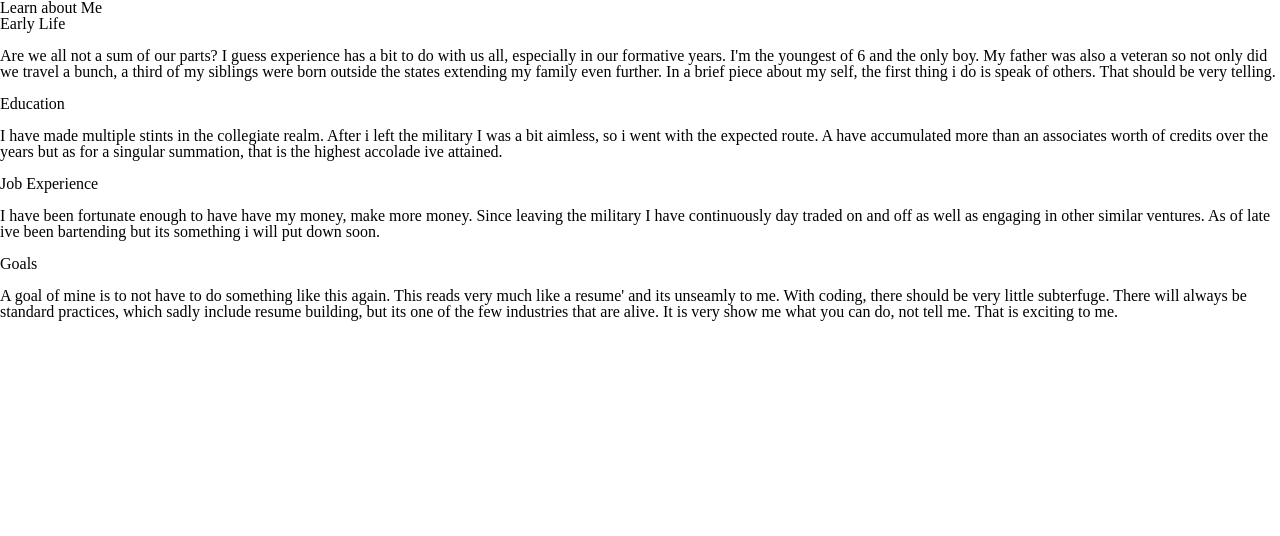
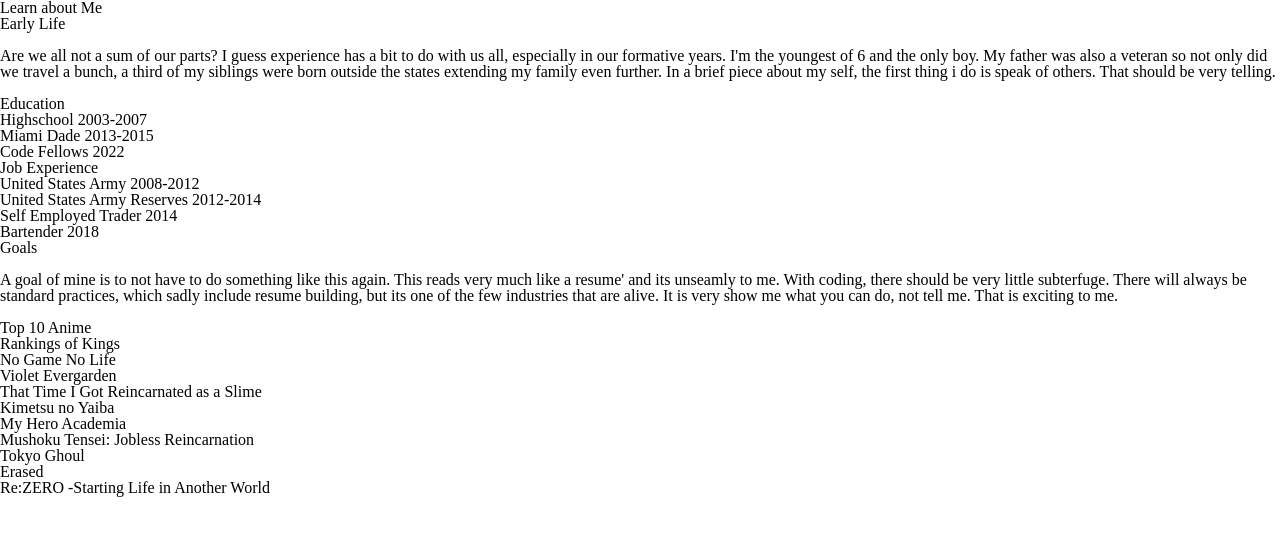
Before and after one commit to tempusedax/About-Me, a plain HTML site: page index.html in a window 1280 px wide. Drawn offline with Linux system fonts and the light colour scheme.

Commit message:
included additioned lists

```diff
--- a/index.html
+++ b/index.html
@@ -18,23 +18,42 @@
         </p><br>
 
         <h2>Education</h2>
-        <p><br>
-            I have made multiple stints in the collegiate realm. After i left the military I was a bit aimless, so i went with the expected route. A have accumulated more than an associates worth of credits over the years but as for a singular summation, that is the highest accolade ive attained.
-        </p><br>
+        <ul>
+            <li>Highschool 2003-2007</li>
+            <li>Miami Dade 2013-2015</li>
+            <li>Code Fellows 2022</li>
+        </ul>
+
+
 
         <h2>Job Experience</h2>
-        <p><br>
-            I have been fortunate enough to have have my money, make more money. Since leaving the military I have continuously day traded on and off as well as engaging in other similar ventures. As of late ive been bartending but its something i will put down soon.
-        </p><br>
+        <ul>
+            <li>United States Army 2008-2012</li>
+            <li>United States Army Reserves 2012-2014</li>
+            <li>Self Employed Trader 2014</li>
+            <li>Bartender 2018</li>
+        </ul>
 
         <h2>Goals</h2>
         <p><br>
             A goal of mine is to not have to do something like this again. This reads very much like a resume' and its unseamly to me. With coding, there should be very little subterfuge. There will always be standard practices, which sadly include resume building, but its one of the few industries that are alive. It is very show me what you can do, not tell me. That is exciting to me.
         </p><br>
 
-        <footer></footer>
-
         <script src="js/app.js"></script>
     </body>
 
+    <footer>Top 10 Anime</footer>
+        <ul>
+            <li>Rankings of Kings</li>
+            <li>No Game No Life</li>
+            <li>Violet Evergarden</li>
+            <li>That Time I Got Reincarnated as a Slime</li>
+            <li>Kimetsu no Yaiba</li>
+            <li>My Hero Academia</li>
+            <li>Mushoku Tensei: Jobless Reincarnation</li>
+            <li>Tokyo Ghoul</li>
+            <li>Erased</li>
+            <li>Re:ZERO -Starting Life in Another World</li>
+        </ul>
+
 </html>
```
Also changed, not shown: 1 other file.
